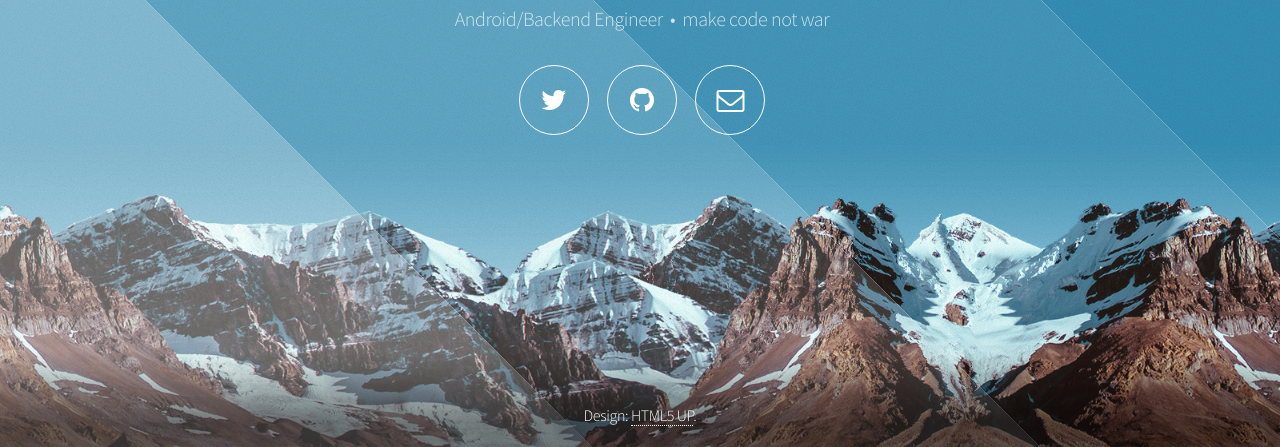
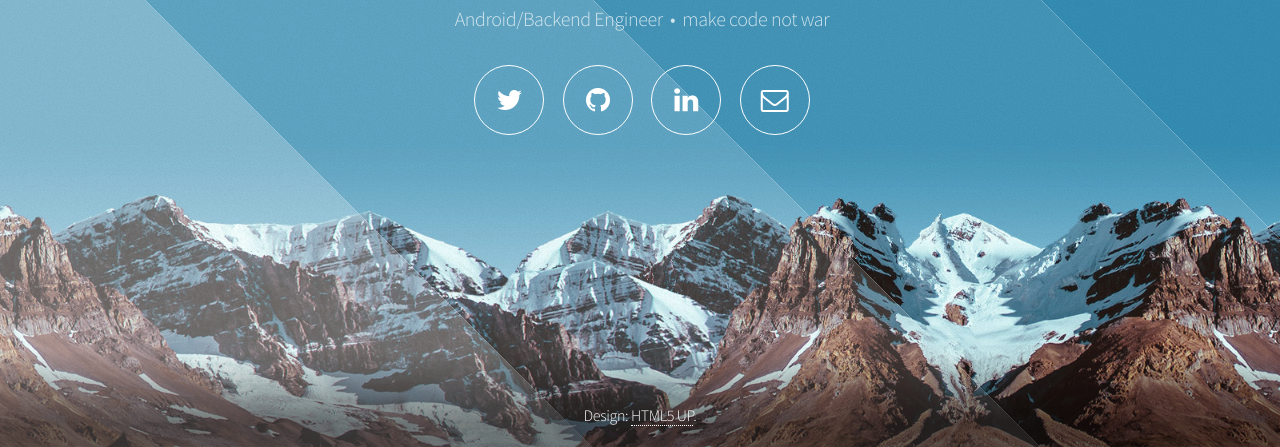
Before and after one commit to manolovn/manolovn.github.io, a plain HTML site: page index.html in a window 1280 px wide. Shown: the part 353-800 px from the top of the page. Drawn offline with Linux system fonts and the light colour scheme.

Commit message:
added linkedin link

```diff
--- a/index.html
+++ b/index.html
@@ -36,6 +36,7 @@
 							<ul>
 								<li><a href="http://twitter.com/manolovn" class="fa fa-twitter"><span>Twitter</span></a></li>
 								<li><a href="http://github.com/manolovn" class="fa fa-github"><span>Github</span></a></li>
+								<li><a href="http://linkedin.com/in/manolovn" class="fa fa-linkedin"><span>LinkedIn</span></a></li>
 								<li><a href="#" class="fa fa-envelope-o"><span>Email</span></a></li>
 							</ul>
 						</nav>
```
